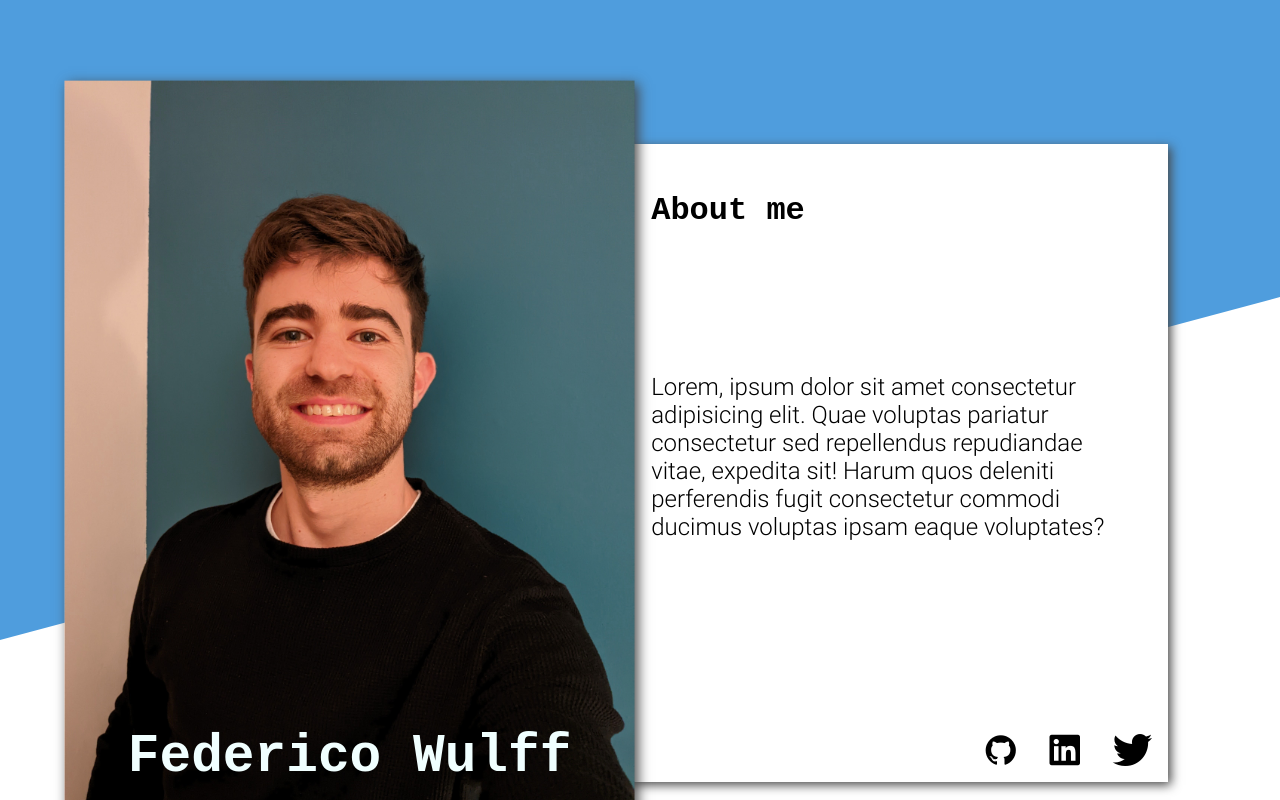
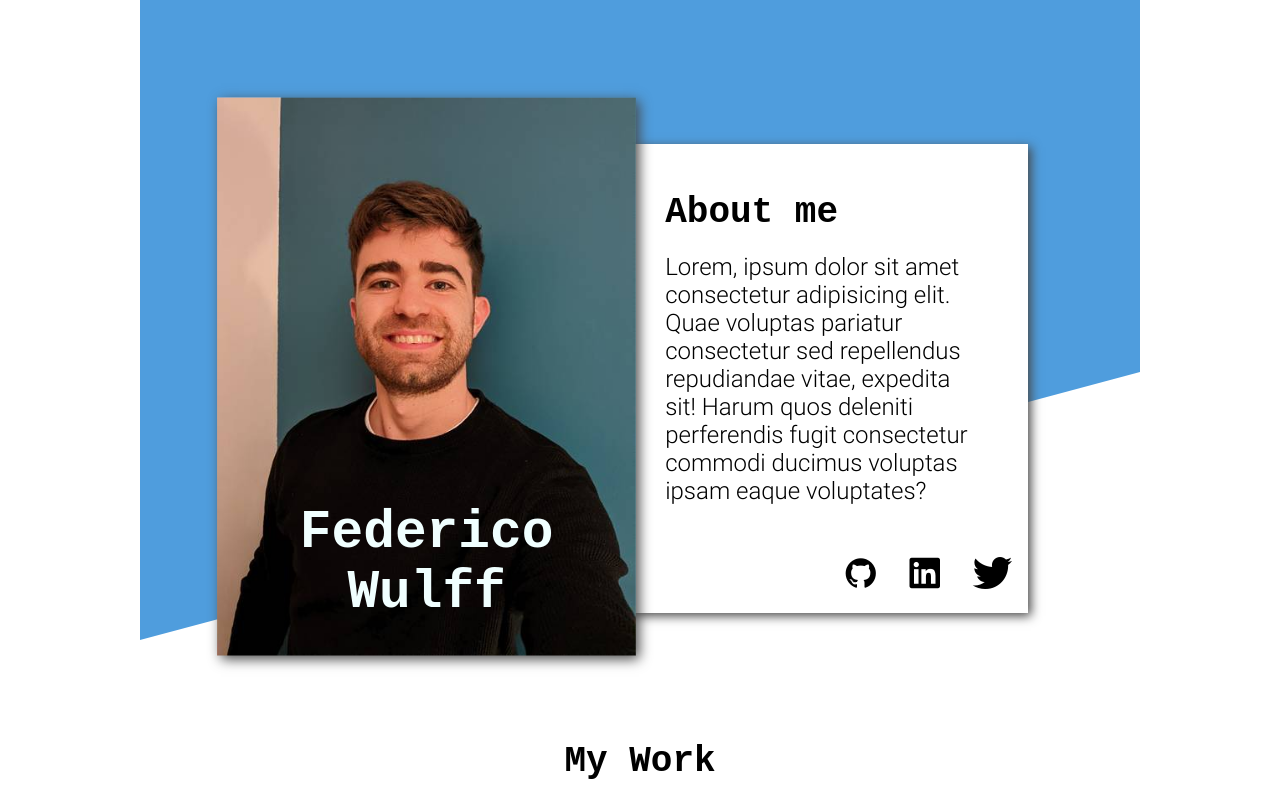
Before and after one commit to fedewulff/homepage, a plain HTML site: page index.html in a window 1280 px wide. Shown: the top 800 px of the page. Drawn offline with nearby package versions, Linux system fonts and the light colour scheme; a web font is replaced by a local one.

Commit message:
desktop media querie and lighter image added

```diff
--- a/index.html
+++ b/index.html
@@ -13,7 +13,7 @@
       <div class="firstcontainer column">
         <div class="aboutme column">
           <div class="wrap">
-            <img src="./images/fedepic.jpg" alt="fedepicture" class="fedepic1" />
+            <img src="./images/fedepic-500x.jpg" alt="fedepicture" class="fedepic1" />
             <h1 class="playfair federico">Federico Wulff</h1>
           </div>
           <div class="mecont3 column">
--- a/style.css
+++ b/style.css
@@ -21,7 +21,7 @@ h1 {
   font-size: 2.5rem;
 }
 h2 {
-  font-size: 2rem;
+  font-size: 2.25rem;
 }
 h3,
 .font150 {
@@ -145,6 +145,9 @@ i {
   transform-origin: top left;
   transform: skewY(-15deg);
 }
+.mecont3 {
+  gap: 1.25rem;
+}
 
 @media (min-width: 600px) {
   .grid {
@@ -175,6 +178,7 @@ i {
   }
   .wrap {
     float: left;
+    min-width: 45%;
     max-width: 45%;
     position: relative;
     margin-right: 1rem;
@@ -200,7 +204,7 @@ i {
   .aboutmetitle {
     /* text-align: end; */
 
-    padding: 4rem 5.25rem 3rem 0;
+    padding: 7rem 5.25rem 3.5rem 0;
   }
   .myintroduction {
     padding: 1rem;
@@ -209,6 +213,9 @@ i {
   .icons1 {
     justify-content: center;
     padding: 1rem;
+  }
+  .mecont3 {
+    display: inline;
   }
 }
 
@@ -227,8 +234,6 @@ i {
     right: auto;
     bottom: 0;
     left: auto;
-    /* transform: translate(-40px, 0); */
-    /* transform: translate(0px, 0px); */
     width: 100%;
     font-size: 2.75rem;
     text-align: center;
@@ -236,14 +241,15 @@ i {
     transform: scale(1.2);
     transform-origin: center;
   }
-
+  /* * {
+    border: 1px solid orange;
+  } */
   .aboutmetitle {
     padding: 3rem 1rem 0rem 1rem;
     margin: 0;
   }
   .myintroduction {
-    padding: 1rem 3rem 3rem 1rem;
-
+    padding: 0rem 3rem 1rem 1rem;
     text-align: left;
   }
   .icons1 {
@@ -251,14 +257,19 @@ i {
     margin-left: auto;
   }
   .mecont3 {
+    display: flex;
     align-items: start;
-    justify-content: space-between;
+    /* justify-content: space-between; */
   }
   .skew {
     height: 40rem;
+    max-width: 1000px;
   }
   .grid {
     grid-template-columns: 1fr 1fr 1fr;
     gap: 2rem;
   }
+  .fullcontainer {
+    max-width: 1000px;
+  }
 }
```
Also changed, not shown: images/fedepic-200x.jpg (added), images/fedepic-300x.jpg (added), images/fedepic-400x.jpg (added), images/fedepic-500x.jpg (added).
